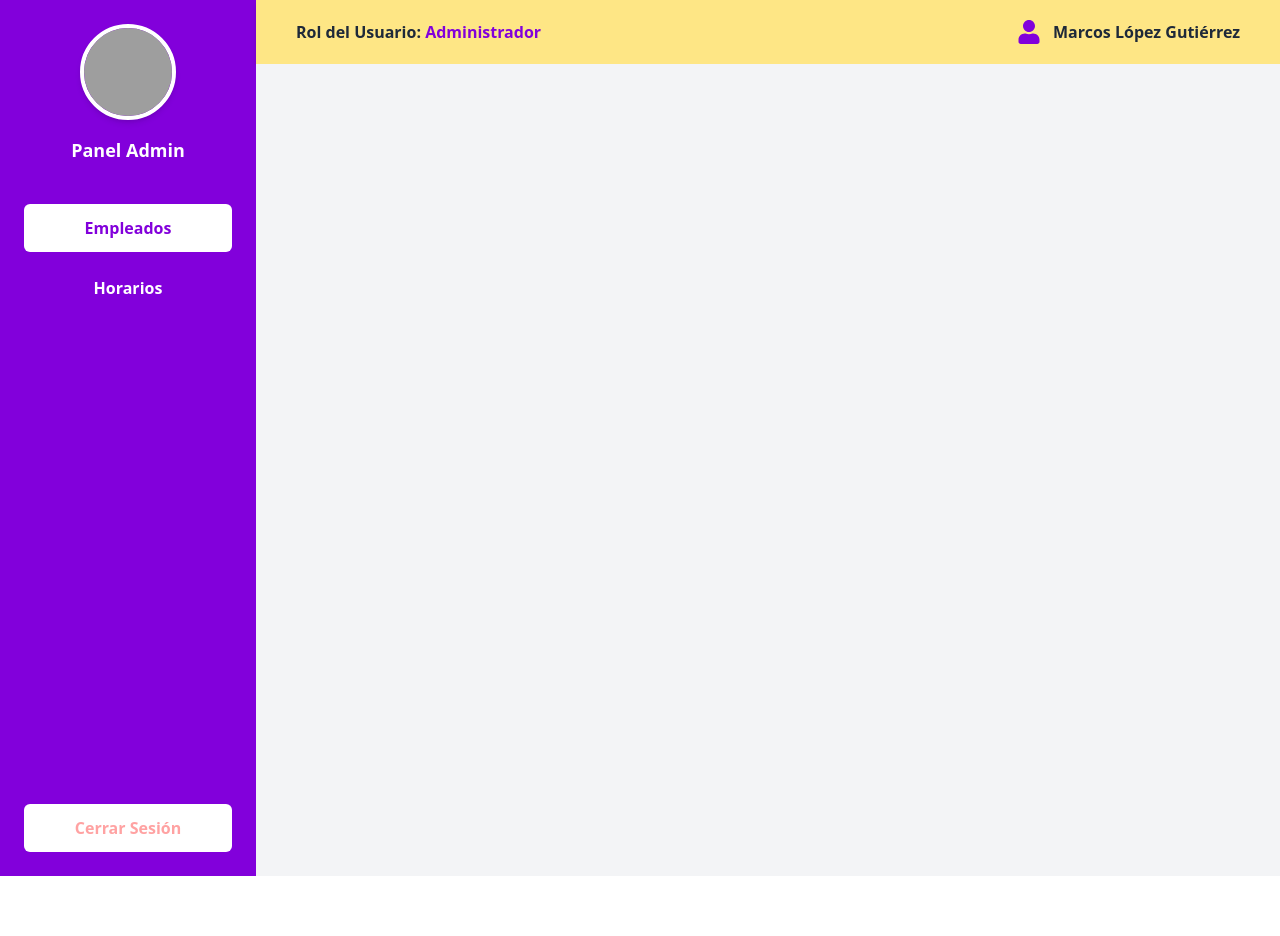
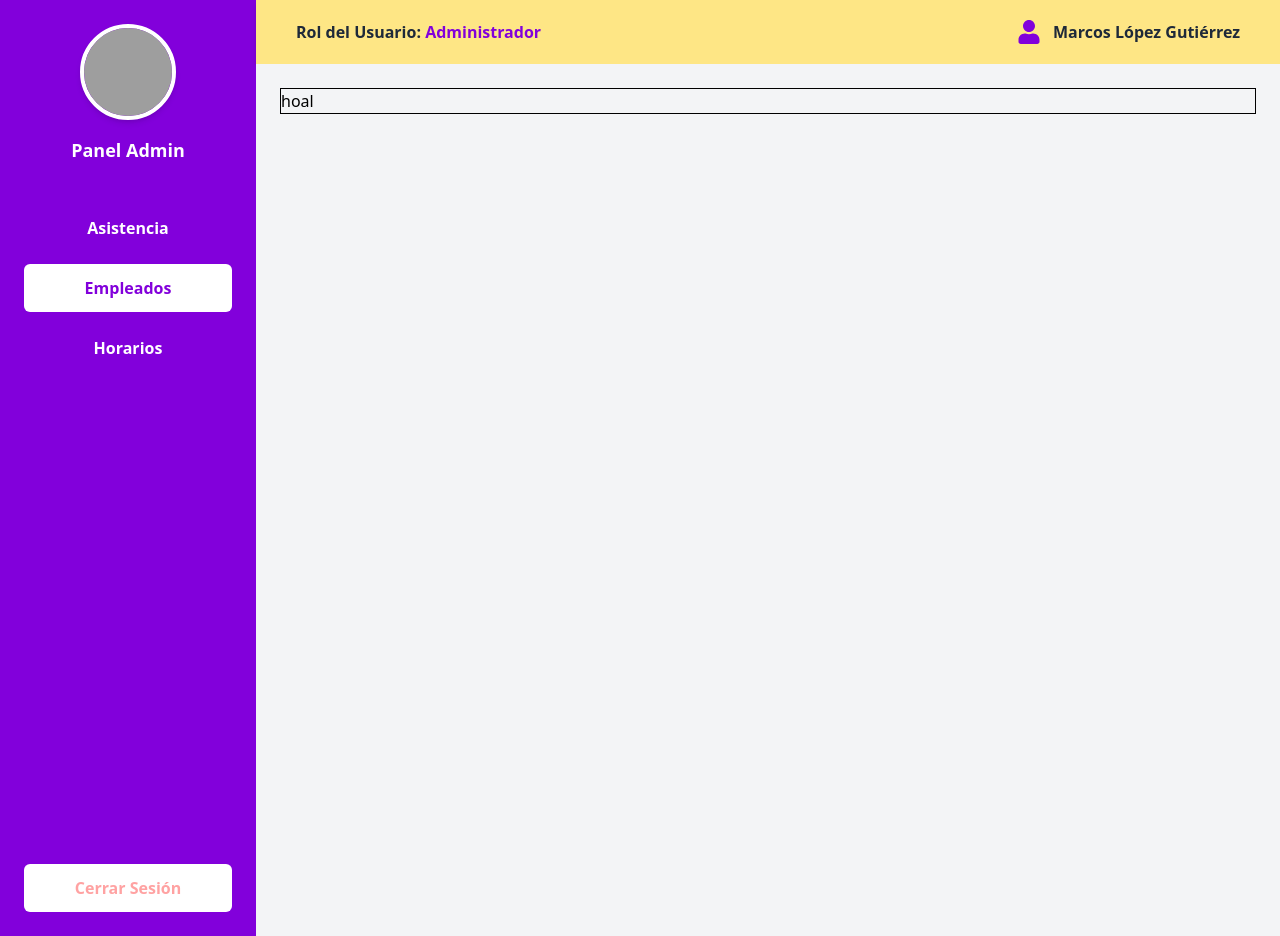
Before and after one commit to Abraham555M/frontend_sistema_control_asistencia, a React (Vite) app: page /empleados in a window 1280 px wide. Before the commit the page ends 908 px from the top, so only its background shows below. Built offline with nearby package versions, Linux system fonts and the light colour scheme; grey boxes are pictures that could not be loaded.

Commit message:
Organizacion de archivos en Navbar

```diff
--- a/src/Components/Navbar/Navbar.jsx
+++ b/src/Components/Navbar/Navbar.jsx
@@ -1,6 +1,6 @@
 import React from 'react'
 import { FaUser } from 'react-icons/fa';
-import { NavLink } from 'react-router-dom';
+import { NavLink, Outlet } from 'react-router-dom';
 
 const Navbar = () => {
   return (
@@ -19,6 +19,21 @@ const Navbar = () => {
 
         {/* Navegación */}
         <ul className="flex flex-col gap-3">
+          <li>
+            <NavLink
+              to="/asistencia"
+              className={({ isActive }) =>
+                `block rounded-md px-4 py-3 text-center font-semibold transition ${
+                  isActive
+                    ? "bg-white text-purple-700"
+                    : "hover:bg-purple-600 hover:text-gray-200"
+                }`
+              }
+            >
+              Asistencia
+            </NavLink>
+          </li>
+
           <li>
             <NavLink
               to="/empleados"
@@ -80,9 +95,9 @@ const Navbar = () => {
           </div>
         </header>
 
-        {/* Aquí va el contenido renderizado */}
+       {/* Aquí va el contenido renderizado */}
         <main className="flex-1 bg-gray-100 p-6">
-          {/* <Outlet />  si usas layouts */}
+          <Outlet />
         </main>
       </div>
     </div>
--- a/src/Pages/Asistencia/Asistencia.jsx
+++ b/src/Pages/Asistencia/Asistencia.jsx
@@ -1 +1,12 @@
-raf
+import React from 'react'
+
+const Asistencia = () => {
+  return (
+    <div className='border'>
+      <h1 className="text-2xl font-bold">Hola desde Asistencia</h1>
+      <p>Este contenido va en el espacio blanco 👌</p>
+    </div>
+  )
+}
+
+export default Asistencia
--- a/src/Pages/Empleados/Empleados.jsx
+++ b/src/Pages/Empleados/Empleados.jsx
@@ -2,8 +2,8 @@ import React from 'react'
 
 const Empleados = () => {
   return (
-    <div>
-
+    <div className='border'>
+      <h1>hoal</h1>
     </div>
   )
 }
--- /dev/null
+++ b/src/Pages/Error/NotFound.jsx
@@ -0,0 +1,11 @@
+import React from 'react'
+
+const NotFound = () => {
+  return (
+    <div>
+
+    </div>
+  )
+}
+
+export default NotFound
--- a/src/Route/ConfigurationRoutes.jsx
+++ b/src/Route/ConfigurationRoutes.jsx
@@ -4,6 +4,7 @@ import RecuperarPassword from "../Pages/Autenticacion/RecuperarPassword";
 import Empleados from "../Pages/Empleados/Empleados";
 import Horario from "../Pages/Horario/Horario";
 import LayoutConNavbar from "../Route/LayoutConNavbar";
+import Asistencia from "../Pages/Asistencia/Asistencia";
 
 
 const ConfigurationRoutes = () => {
@@ -15,6 +16,7 @@ const ConfigurationRoutes = () => {
 
       {/* Rutas con navbar */}
       <Route element={<LayoutConNavbar />}>
+       <Route path="/asistencia" element={<Asistencia />} />
         <Route path="/empleados" element={<Empleados />} />
         <Route path="/horarios" element={<Horario />} />
       </Route>
--- a/src/Route/LayoutConNavbar.jsx
+++ b/src/Route/LayoutConNavbar.jsx
@@ -1,15 +1,9 @@
 import React from "react";
-import { Outlet } from "react-router-dom";
 import Navbar from "../Components/Navbar/Navbar";
 
 const LayoutConNavbar = () => {
   return (
-    <div>
-      <Navbar />
-      <main className="p-4">
-        <Outlet />
-      </main>
-    </div>
+    <Navbar />
   );
 };
 
```
